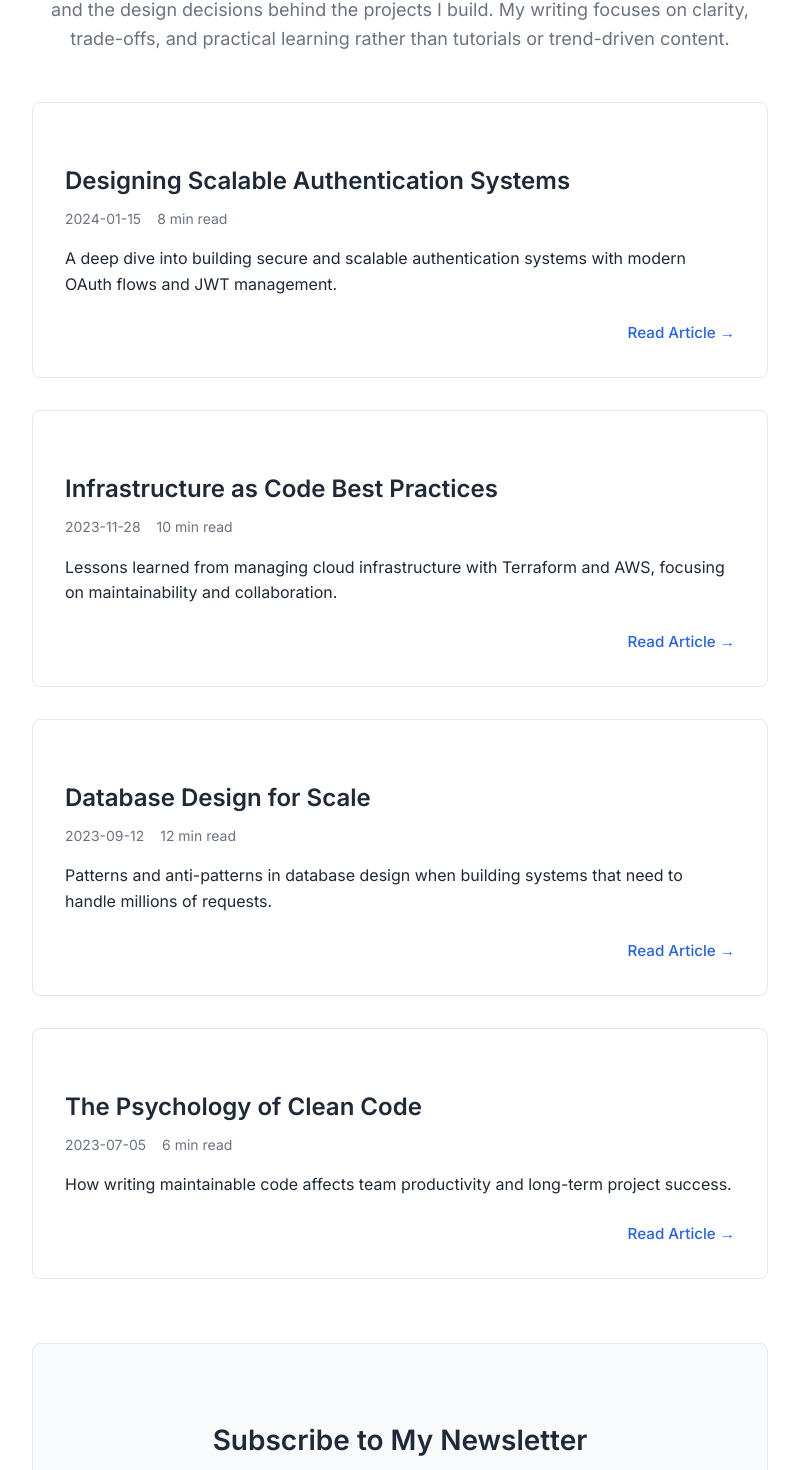
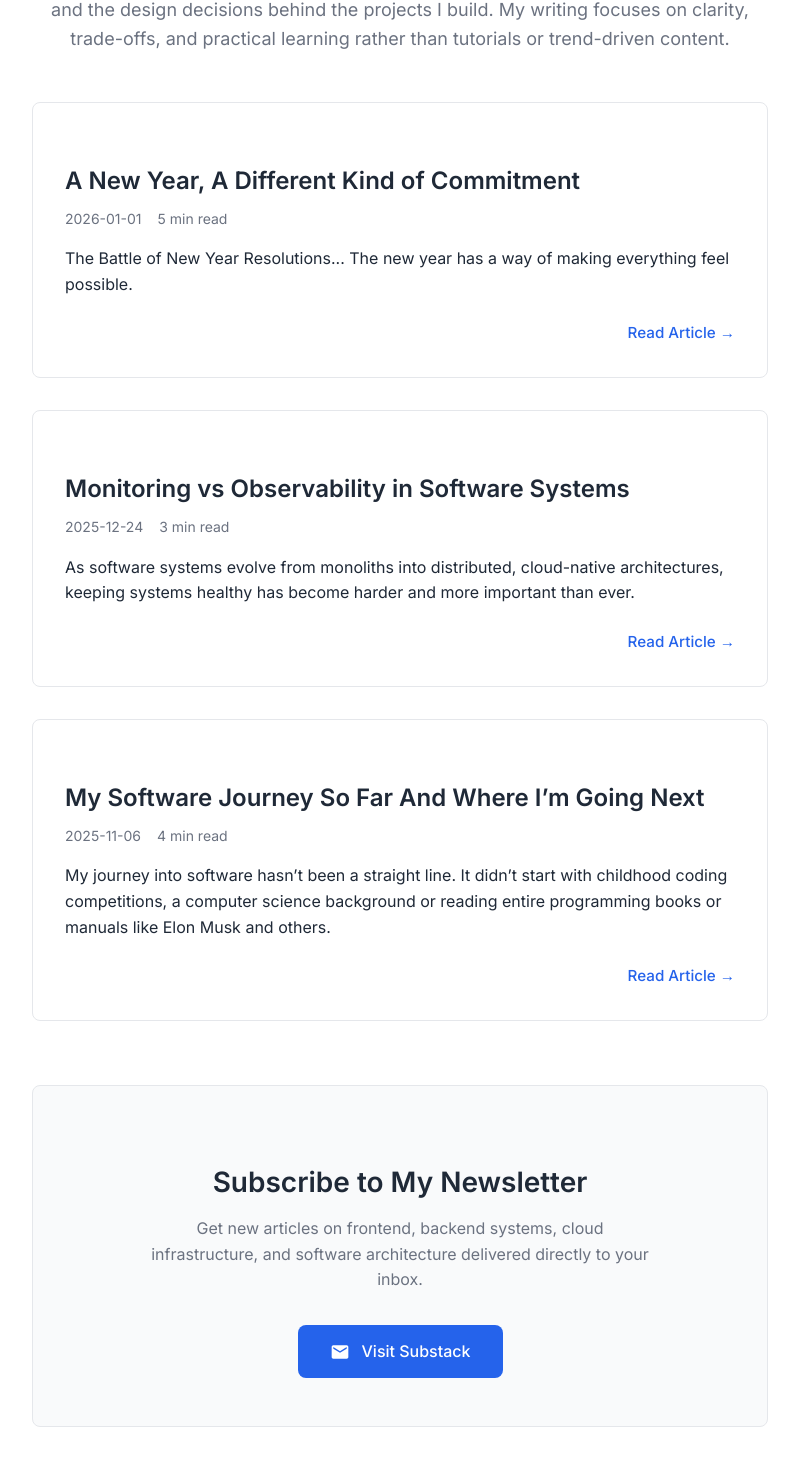
Before and after one commit to Stennis1/stennis-portfolio, a Next.js app: page /writing in a window 1280 px wide. Shown: the part 240-1710 px from the top of the page, without its empty margins (240-1039 px from the left). Built offline with nearby package versions, Linux system fonts and the light colour scheme.

Commit message:
refactor: update writing page with authentic posts and urls

```diff
--- a/app/writing/page.tsx
+++ b/app/writing/page.tsx
@@ -4,32 +4,28 @@ import styles from "./page.module.css";
 export default function WritingPage() {
   const articles = [
     {
-      title: "Designing Scalable Authentication Systems",
-      description: "A deep dive into building secure and scalable authentication systems with modern OAuth flows and JWT management.",
-      date: "2024-01-15",
-      readTime: "8 min read",
-      link: "https://stennissmith.substack.com/p/designing-scalable-authentication-systems"
+      title: "A New Year, A Different Kind of Commitment",
+      description: "The Battle of New Year Resolutions... \n\ \
+              The new year has a way of making everything feel possible.",
+      date: "2026-01-01",
+      readTime: "5 min read",
+      link: "https://open.substack.com/pub/stennissmith/p/a-new-year-a-different-kind-of-commitment"
     },
     {
-      title: "Infrastructure as Code Best Practices",
-      description: "Lessons learned from managing cloud infrastructure with Terraform and AWS, focusing on maintainability and collaboration.",
-      date: "2023-11-28",
-      readTime: "10 min read",
-      link: "https://stennissmith.substack.com/p/infrastructure-as-code-best-practices"
+      title: "Monitoring vs Observability in Software Systems",
+      description: "As software systems evolve from monoliths into distributed, cloud-native architectures, \
+                    keeping systems healthy has become harder and more important than ever. ",
+      date: "2025-12-24",
+      readTime: "3 min read",
+      link: "https://medium.com/@stennismith/monitoring-vs-observability-in-software-systems-4b9342dd96c8"
     },
     {
-      title: "Database Design for Scale",
-      description: "Patterns and anti-patterns in database design when building systems that need to handle millions of requests.",
-      date: "2023-09-12",
-      readTime: "12 min read",
-      link: "https://stennissmith.substack.com/p/database-design-for-scale"
-    },
-    {
-      title: "The Psychology of Clean Code",
-      description: "How writing maintainable code affects team productivity and long-term project success.",
-      date: "2023-07-05",
-      readTime: "6 min read",
-      link: "https://stennissmith.substack.com/p/the-psychology-of-clean-code"
+      title: "My Software Journey So Far And Where I’m Going Next",
+      description: "My journey into software hasn’t been a straight line. It didn’t start with childhood coding competitions, \
+                    a computer science background or reading entire programming books or manuals like Elon Musk and others.",
+      date: "2025-11-06",
+      readTime: "4 min read",
+      link: "https://medium.com/@stennismith/my-software-journey-so-far-and-where-im-going-next-9ef1605d856c"
     }
   ];
 
```
